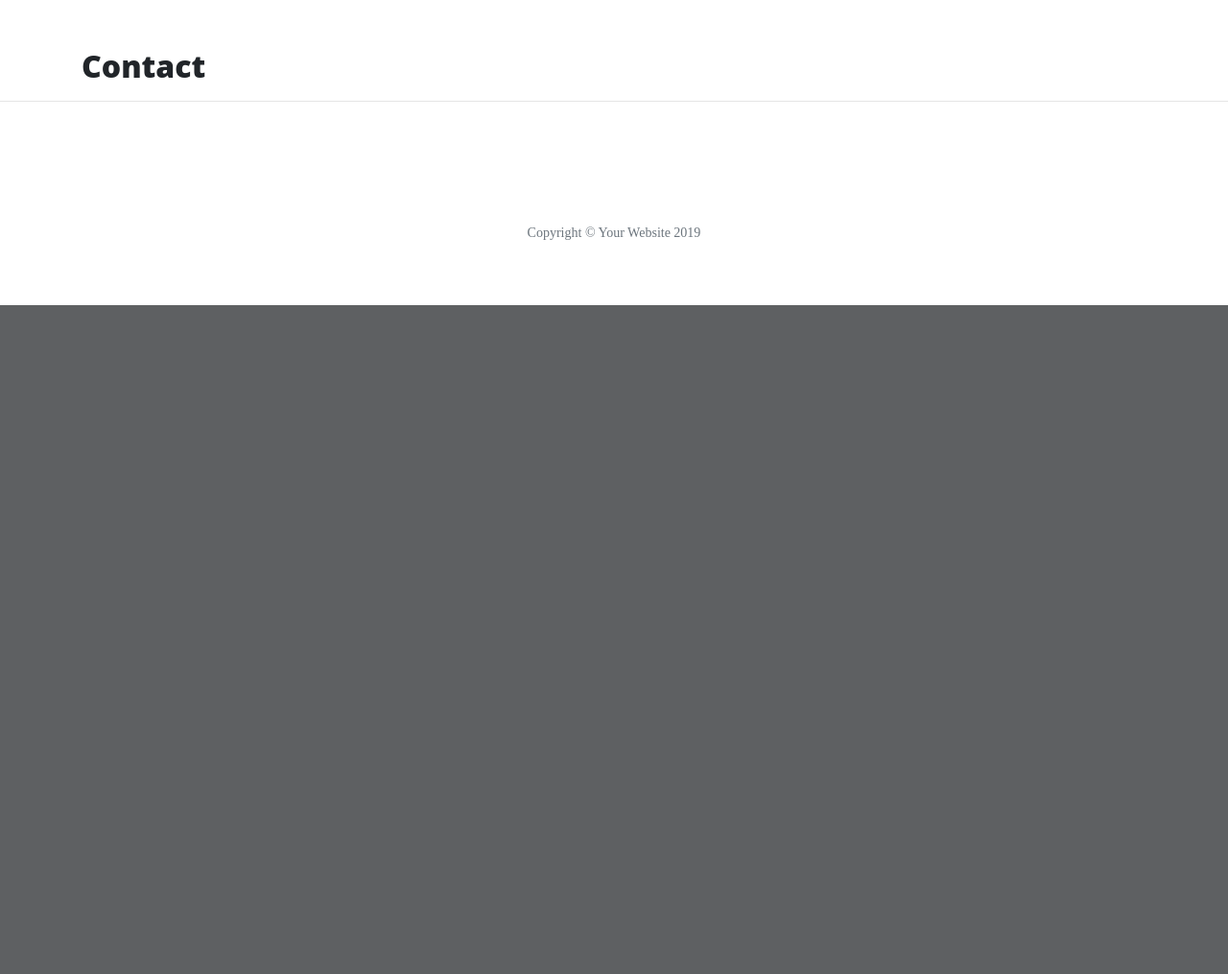
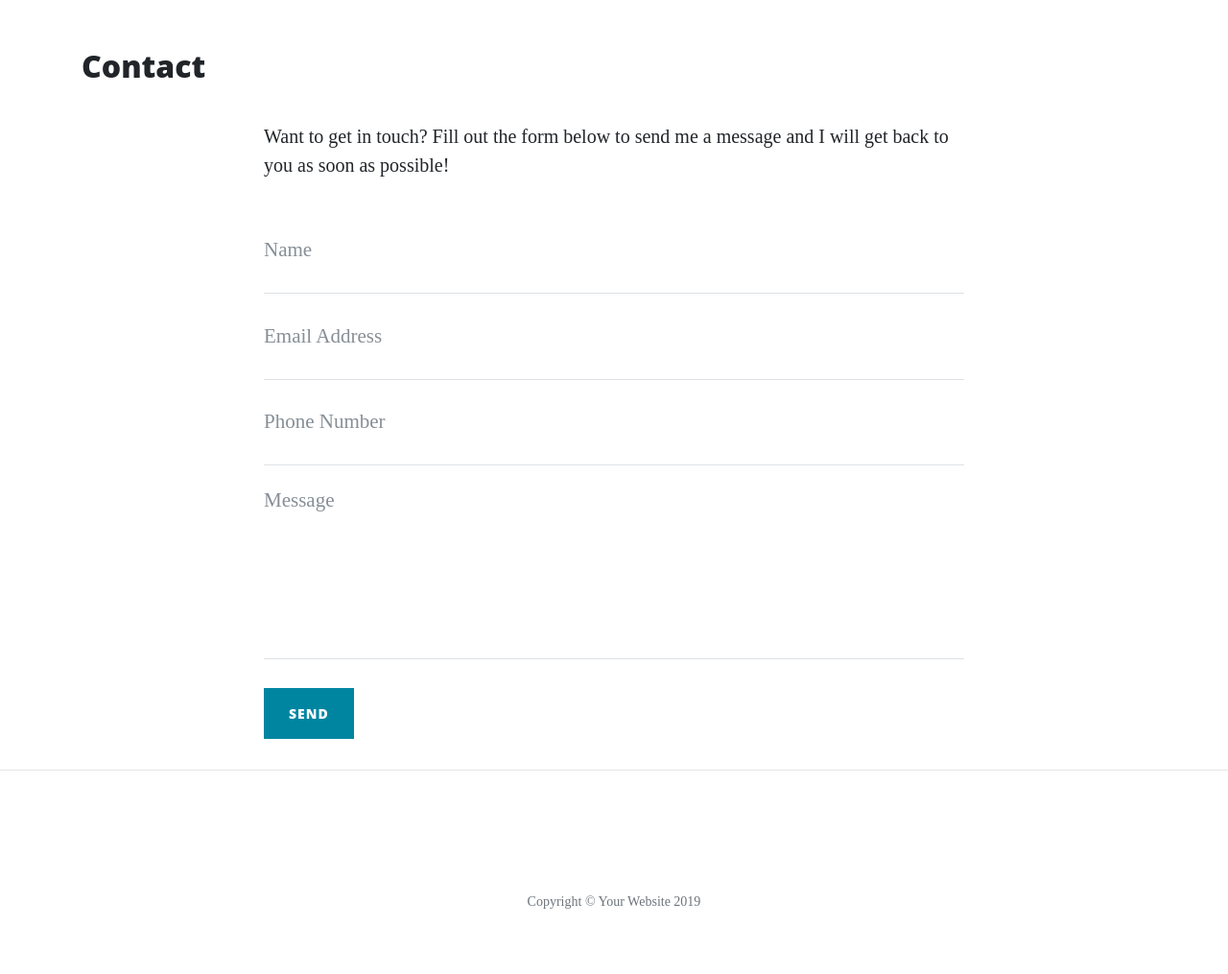
Before and after one commit to Spagettileg/thorin-and-dwarf-company, a Flask app: page /contact in a window 1280 px wide. Shown: the part 628-1643 px from the top of the page at 96% size. Before the commit the page ends 946 px from the top, so only its background shows below. Run offline with Flask 2, Linux system fonts and the light colour scheme; some libraries are stand-ins or nearby versions.

Commit message:
Initial commit

```diff
--- a/run.py
+++ b/run.py
@@ -1,8 +1,9 @@
 import os # We're using os module to get the 'enviroment' variable > helps connect to Cloud9
 import json
-from flask import Flask, render_template # Importing our Flask Class. Render_Template supports writing of HTML code in python file.
+from flask import Flask, render_template, request, flash # Importing our Flask Class. Render_Template supports writing of HTML code in python file.
 
 app = Flask(__name__) # Flask convention (__name__) is our variable is called 'app'. Creating an instance & storing in a variable called 'app'
+app.secret_key = 'some secret'
 
 @app.route("/") # Route decorator is a way of wrapping functions. Tells Flask what URL should trigger the function
 
@@ -19,8 +20,22 @@ def about():
         data = json.load(json_data)
     return render_template("about.html", page_title="About", company=data)
 
-@app.route("/contact")
+@app.route("/about/<member_name>")
+def about_member(member_name):
+    member = {}
+
+    with open("data/company.json", "r") as json_data:
+        data = json.load(json_data)
+        for obj in data:
+            if obj["url"] == member_name: # Matching url object to member name.
+                member = obj
+
+    return render_template("member.html", member=member) # Return to render the detail captured via member.html file
+
+@app.route("/contact", methods=["GET", "POST"]) # The GET & POST arguments are set in a array.
 def contact():
+    if request.method == "POST":
+        flash("Thanks {}, we have received youre message!".format(request.form["name"])) # For Flash messaging - link to contact.html page
     return render_template("contact.html", page_title="Contact")
 
 @app.route("/careers")
--- a/templates/contact.html
+++ b/templates/contact.html
@@ -1,4 +1,56 @@
-{% extends 'base.html' %}
-{% block content %}
-    <h2>{{ page_title }}</h2>
+{% extends 'base.html' %} {% block content %}
+<h2>{{ page_title }}</h2>
+
+<div class="row">
+    <div class="col-lg-8 col-md-10 mx-auto">
+        {% with messages = get_flashed_messages() %}
+        {% if messages %}
+        <ul class="flashes">
+            {% for message in messages %}
+            <li>{{ message }}</li>
+            {% endfor %}
+        </ul>
+        {% endif %}
+        {% endwith %}
+
+        <p>Want to get in touch? Fill out the form below to send me a message and I will get back to you as soon as possible!</p>
+
+        <form method="POST" name="sentMessage" id="contactForm" novalidate> <!-- POST method is used for sending data to the server -->
+            <div class="control-group">
+                <div class="form-group floating-label-form-group controls">
+                    <label>Name</label>
+                    <input type="text" class="form-control" placeholder="Name" name="name" id="name" required data-validation-required-message="Please enter your name.">
+                    <p class="help-block text-danger"></p>
+                </div>
+            </div>
+            <div class="control-group">
+                <div class="form-group floating-label-form-group controls">
+                    <label>Email Address</label>
+                    <input type="email" class="form-control" placeholder="Email Address" name="email" id="email" required data-validation-required-message="Please enter your email address.">
+                    <p class="help-block text-danger"></p>
+                </div>
+            </div>
+            <div class="control-group">
+                <div class="form-group col-xs-12 floating-label-form-group controls">
+                    <label>Phone Number</label>
+                    <input type="tel" class="form-control" placeholder="Phone Number" name="phone" id="phone" required data-validation-required-message="Please enter your phone number.">
+                    <p class="help-block text-danger"></p>
+                </div>
+            </div>
+            <div class="control-group">
+                <div class="form-group floating-label-form-group controls">
+                    <label>Message</label>
+                    <textarea rows="5" class="form-control" placeholder="Message" name="message" id="message" required data-validation-required-message="Please enter a message."></textarea>
+                    <p class="help-block text-danger"></p>
+                </div>
+            </div>
+            <br>
+            <div id="success"></div>
+            <div class="form-group">
+                <button type="submit" class="btn btn-primary" id="sendMessageButton">Send</button>
+            </div>
+        </form>
+    </div>
+</div>
+
 {% endblock %}
```
Also changed, not shown: data/company.json (+28 -14 lines), templates/about.html (+23 -15 lines), templates/member.html (added, +17 -0 lines).
